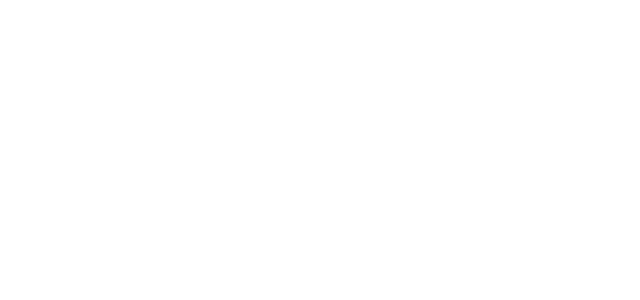
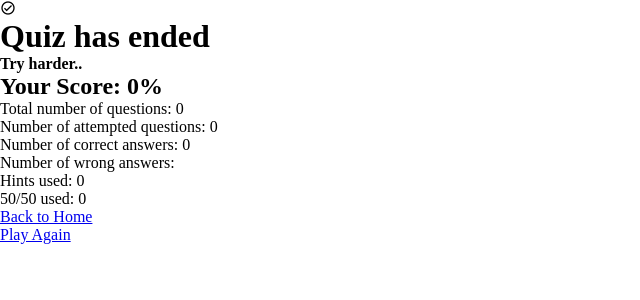
Before and after one commit to TheAlienSeb/react-c--questionare, a React (Create React App) app: page /github.io/react-c--questionare/play/quizSummary in a window 1280 px wide. Before the commit this address had no page. Shown: the top 300 px of the page, without its empty margins (0-640 px from the left). Built offline with nearby package versions, Linux system fonts and the light colour scheme.

Commit message:
fully completed website besides styling / planning on removing login and register

```diff
--- a/src/App.js
+++ b/src/App.js
@@ -4,6 +4,12 @@
 import Home from './components/home';
 import QuizInstructions from './components/quiz/Quizinstructions';
 import Play from './components/quiz/play';
+import QuizSummary from './components/quiz/QuizSummary';
+
+const navigateTo = (path) => {
+  console.log('Navigating to: ${path}');
+  window.location.href = path;
+}
 
 function App() {
   return (
@@ -12,6 +18,7 @@
         <Route path="/" element={<Home />} />
         <Route path="/play/instructions" element={<QuizInstructions />} />
         <Route path="/play/quiz" element={<Play />} />
+        <Route path="/play/quizSummary" element={<QuizSummary />} />
       </Routes>
     </Router>
   );
--- /dev/null
+++ b/src/components/quiz/QuizSummary.js
@@ -0,0 +1,142 @@
+import React, { Component, Fragment, useEffect, useState } from 'react';
+import { Helmet } from "react-helmet";
+import { useLocation, Link } from 'react-router-dom';
+
+class QuizSummary extends Component {
+    constructor (props) {
+        super(props);
+        this.state = {
+            score: 0,
+            numberOfQuestions: 0,
+            numberOfAnsweredQuestions: 0,
+            correctAnswers: 0,
+            wrongAnswers: 0,
+            hintsUsed: 0,
+            fiftyFiftyUsed: 0
+        };
+    }
+
+    componentDidMount() {
+        const { quizSummaryData } = this.props;
+        if (quizSummaryData && quizSummaryData.numberOfQuestions != 0) {
+            this.setState({
+                score: (quizSummaryData.score / quizSummaryData.numberOfQuestions) * 100,
+                numberOfQuestions: quizSummaryData.numberOfQuestions,
+                numberOfAnsweredQuestions: quizSummaryData.correctAnswers + quizSummaryData.wrongAnswers,
+                correctAnswers: quizSummaryData.correctAnswers,
+                wrongAnswers: quizSummaryData.wrongAnswer,
+                hintsUsed: quizSummaryData.hintsUsed,
+                fiftyFiftyUsed: quizSummaryData.fiftyFiftyUsed
+            });
+        }
+    }
+
+    render () {
+        console.log('quizSummaryData in QuizSummary:', this.props.quizSummaryData);
+
+        const quizSummaryData = this.props.quizSummaryData;
+        let stats, remark;
+        if (quizSummaryData != undefined) {
+            const score = quizSummaryData.score;
+            if (score <= 30) {
+                remark = "Try harder..";
+            }
+            else if (score <= 50) {
+                remark = "Getting there but still not good.";
+            }
+            else if (score <= 70) {
+                remark = "You're almost good.";
+            }
+            else if (score >= 71 && score <= 84) {
+                remark = "You did great!";
+            }
+            else {
+                remark = "You're amazing!!";
+            }
+            stats = (
+                <Fragment>
+                    <div>
+                        <span className="mdi mdi-check-circle-outline success-icon"></span>
+                    </div>
+                    <h1>Quiz has ended</h1>
+                    <div className="container">
+                        <h4>{remark}</h4>
+                        <h2>Your Score: {quizSummaryData.score.toFixed(0)}&#37;</h2>
+                        <span className="stat left">Total number of questions: </span>
+                        <span className="stat right">{quizSummaryData.numberOfQuestions}</span><br />
+
+                        <span className="stat left">Number of attempted questions: </span>
+                        <span className="stat right">{quizSummaryData.numberOfAnsweredQuestions}</span><br />
+
+                        <span className="stat left">Number of correct answers: </span>
+                        <span className="stat right">{quizSummaryData.correctAnswers}</span><br />
+
+                        <span className="stat left">Number of wrong answers: </span>
+                        <span className="stat right">{quizSummaryData.wrongAnswers}</span><br />
+
+                        <span className="stat left">Hints used: </span>
+                        <span className="stat right">{quizSummaryData.hintsUsed}</span><br />
+
+                        <span className="stat left">50/50 used: </span>
+                        <span className="stat right">{quizSummaryData.fiftyFiftyUsed}</span>
+                    </div>
+                    <section>
+                        <ul>
+                            <li>
+                                <Link to ="/">Back to Home</Link>
+                            </li>
+                            <li>
+                                <Link to ="/play/quiz">Play Again</Link>
+                            </li>
+                        </ul>
+                    </section>
+                </Fragment>
+            )
+        }
+        else {
+            stats = (
+                <section>
+                    <h1 className="no-stats">No Statistics Available</h1>
+                    <ul>
+                        <li>
+                            <Link to ="/">Back to Home</Link>
+                        </li>
+                        <li>
+                            <Link to ="/play/quiz">Take a Quiz</Link>
+                        </li>
+                    </ul>
+            </section>
+            );
+        }
+        return (
+            <Fragment>
+                <Helmet><title>Quiz App - Summary</title></Helmet>
+                {stats}
+            </Fragment>
+        )
+    }
+};
+
+const QuizSummaryWrapper = () => {
+    const location = useLocation();
+    const [quizSummaryData, setQuizSummaryData] = useState({
+        score: 0,
+        numberOfQuestions: 0,
+        numberOfAnsweredQuestions: 0,
+        correctAnswers: 0,
+        wrongAnswer: 0,
+        hintsUsed: 0,
+        fiftyFiftyUsed: 0
+    });
+
+    useEffect(() => {
+        const { state } = location;
+        if (state && state.playerStats) {
+            setQuizSummaryData(state.playerStats);
+        }
+    }, [location]);
+
+    return <QuizSummary quizSummaryData={quizSummaryData} />;
+};
+
+export default QuizSummaryWrapper;
--- a/src/components/quiz/play.js
+++ b/src/components/quiz/play.js
@@ -1,4 +1,5 @@
-import React, { Fragment, Component } from "react";
+import React, { Fragment, Component } from 'react';
+import { useNavigate } from 'react-router-dom';
 import { Helmet } from "react-helmet";
 import M from 'materialize-css';
 import classNames from 'classnames';
@@ -6,6 +7,7 @@
 
 import questions from '../../questions.json';
 import isEmpty from "../../utils/is-empty";
+import Home from "../home";
 
 class Play extends Component {
     constructor(props) {
@@ -30,7 +32,7 @@
         previousRandomNumbers: [],
         time: {}
       };
-      this.interval = null
+      this.interval = null;
     }
 
     componentDidMount() {
@@ -39,6 +41,9 @@
       this.startTimer();
     }
 
+    componentWillUnmount() {
+        clearInterval(this.interval);
+    }
 
     displayQuestions = (questions = this.state.questions,currentQuestion,nextQuestion,previousQuestion) => {
         let { currentQuestionIndex } = this.state;
@@ -63,6 +68,16 @@
         }
     };
 
+    handleGoToHome = () => {
+        const { navigate } = this.props;
+        navigate('/');
+    }
+
+    handleGoToSummary = ( playerStats ) => {
+        const { navigate } = this.props;
+        navigate('/play/quizSummary', {state: { playerStats }});
+    }
+
     handleNextOptionClick = () => {
         if (this.state.nextQuestion != undefined) {
             this.setState(prevState => ({currentQuestionIndex: prevState.currentQuestionIndex + 1}),
@@ -78,9 +93,9 @@
     };
 
     handleEndEarlyOptionClick = () => {
-        if (window.confirm('Are you sure you want to quit?')) {
-            this.props.history.push('/');
-        }
+            if (window.confirm('Are you sure you want to quit?')) {
+                this.handleGoToHome();
+            }
     };
 
     handleButtonClick = (e) => {
@@ -119,7 +134,12 @@
             currentQuestionIndex: prevState.currentQuestionIndex + 1,
             numberOfAnsweredQuestions: prevState.numberOfAnsweredQuestions + 1
         }), () => {
-            this.displayQuestions(this.state.questions,this.state.currentQuestion,this.state.nextQuestion,this.state.previousQuestion);
+            if (this.state.nextQuestion === undefined) {
+                this.endGame();
+            }
+            else {
+                this.displayQuestions(this.state.questions,this.state.currentQuestion,this.state.nextQuestion,this.state.previousQuestion);
+            }
         });
  }
 
@@ -136,7 +156,12 @@
         currentQuestionIndex: prevState.currentQuestionIndex + 1,
         numberOfAnsweredQuestions: prevState.numberOfAnsweredQuestions + 1
     }), () => {
-        this.displayQuestions(this.state.questions,this.state.currentQuestion,this.state.nextQuestion,this.state.previousQuestion);
+        if (this.state.nextQuestion === undefined) {
+            this.endGame();
+        }
+        else {
+            this.displayQuestions(this.state.questions,this.state.currentQuestion,this.state.nextQuestion,this.state.previousQuestion);
+        }
     });
 }
 
@@ -237,8 +262,7 @@
                     seconds: 0
                 }
             }, () => {
-                alert('Quiz has ended!');
-                this.props.history.push('/');
+                this.endGame();
             });
         }
         else {
@@ -275,6 +299,23 @@
     }
 }
 
+endGame = () => {
+    alert('Quiz has ended!');
+    const { state } = this;
+    const playerStats = {
+        score: state.score,
+        numberOfQuestions: state.numberOfQuestions,
+        numberOfAnsweredQuestions: state.numberOfAnsweredQuestions,
+        correctAnswers: state.correctAnswers,
+        wrongAnswers: state.wrongAnswers,
+        fiftyFiftyUsed: 2 - state.fiftyFifty,
+        hintsUsed: 5 - state.hints
+    };
+    console.log(playerStats);
+    setTimeout(() => {
+        this.handleGoToSummary(playerStats);
+    }, 1000);
+}
     render() {
         const { currentQuestion, currentQuestionIndex, fiftyFifty, hints, numberOfQuestions, time } = this.state;
 
@@ -315,8 +356,8 @@
                             <p onClick={this.handleOptionClick} className="option">{currentQuestion.optionD}</p>
                         </div>
                         <div className="button-container">
-                            <button className={classnames('', {'disable': this.state.previousButtonDisabled})} id="previous-button" onClick={this.handleButtonClick}>Previous</button>
-                            <button className={classnames('', {'disable': this.state.nextButtonDisabled})} id="next-button" onClick={this.handleButtonClick}>Next</button>
+                            <button className={classNames('', {'disable': this.state.previousButtonDisabled})} id="previous-button" onClick={this.handleButtonClick}>Previous</button>
+                            <button className={classNames('', {'disable': this.state.nextButtonDisabled})} id="next-button" onClick={this.handleButtonClick}>Next</button>
                             <button id="end-early-button" onClick={this.handleButtonClick}>End Early</button>
                         </div>
                     </div>
@@ -325,5 +366,30 @@
     }
 }
 
+const PlayWrapper = () => {
+    const navigate = useNavigate();
 
-export default Play;
+    const handleGoToHomeWrapper = () => {
+        navigate('/');
+    };
+
+    const handleGoToSummaryWrapper = (playerStats) => {
+        navigate('/play/quizSummary', { state: { playerStats } });
+    }
+
+    const playRef = React.useRef();
+
+    return (
+        <div>
+            <Play
+                navigate={navigate}
+                onGoToHome={handleGoToHomeWrapper}
+                onGoToSummary={handleGoToSummaryWrapper}
+                ref={playRef}
+                />
+        </div>
+    );
+}
+
+
+export default PlayWrapper;
```
Also changed, not shown: src/styles/components/_play.scss (line endings or trailing spaces).
